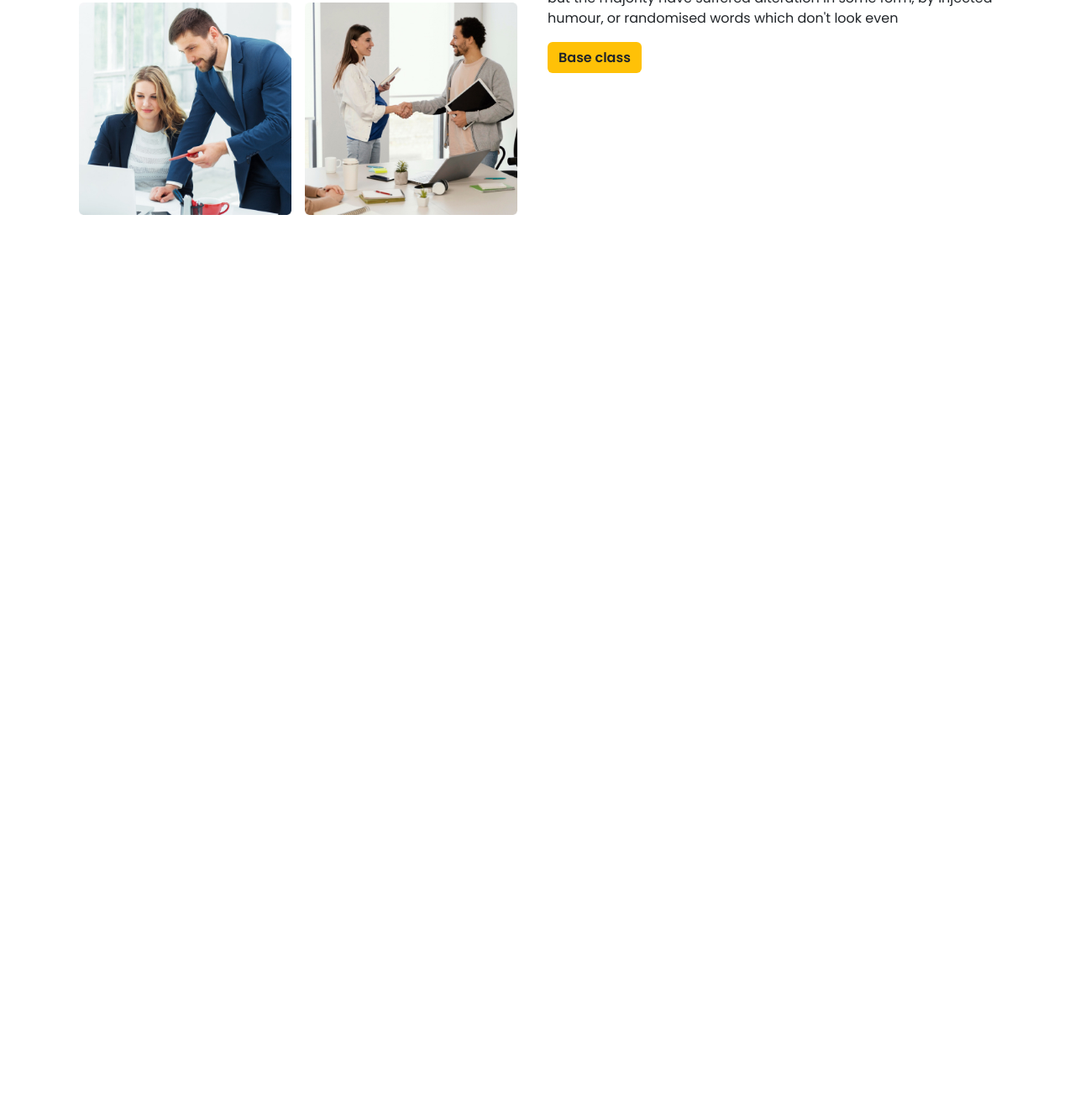
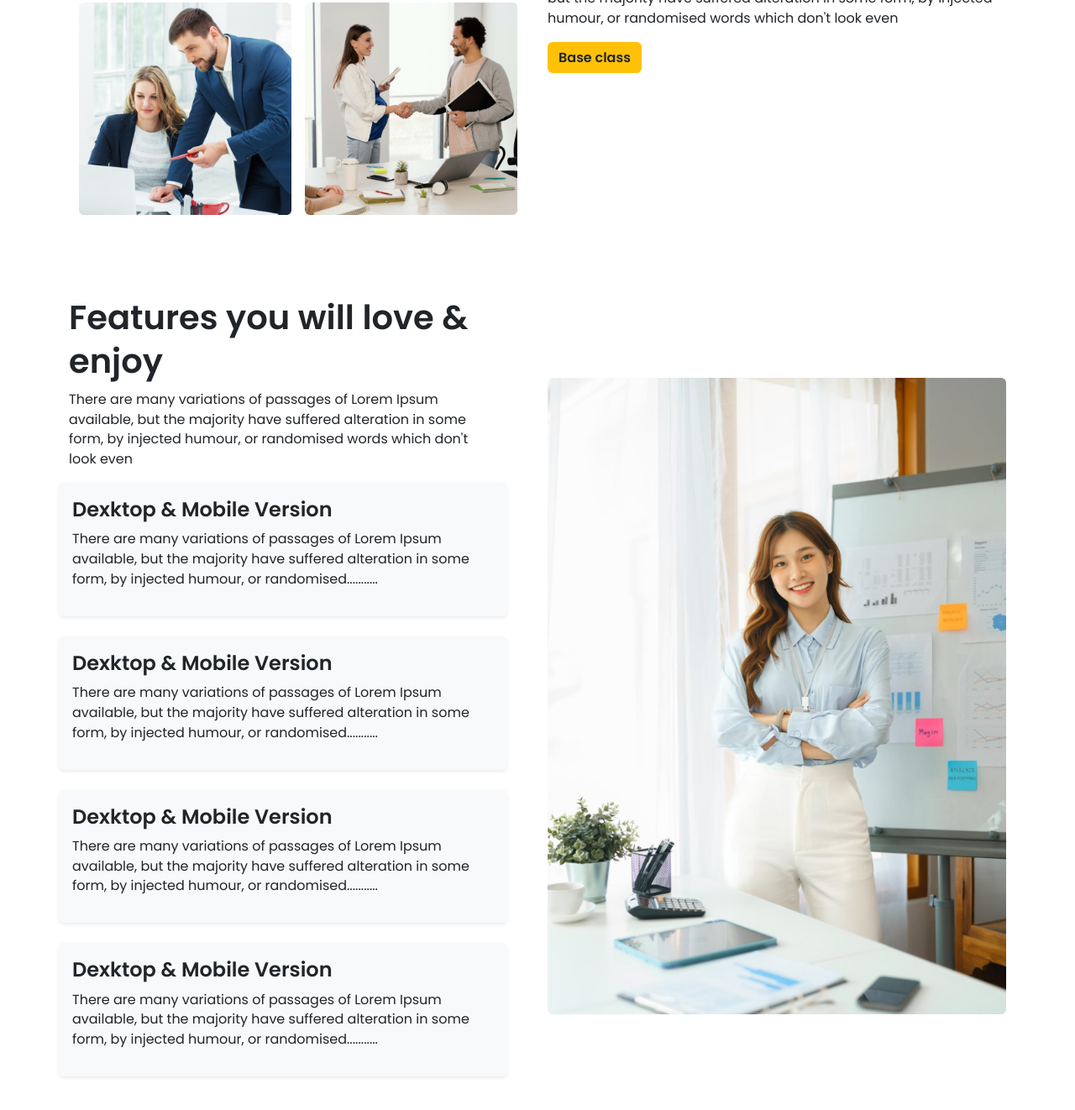
Before and after one commit to fahadbinhasanrafi/bootstrap, a plain HTML site: page index.html in a window 1280 px wide. Shown: the part 1294-2616 px from the top of the page at 84% size. Before the commit the page ends 1598 px from the top, so only its background shows below. Drawn offline with nearby package versions, Linux system fonts and the light colour scheme.

Commit message:
changede

```diff
--- a/index.html
+++ b/index.html
@@ -39,7 +39,7 @@
 
       <!-- SECTION 1 -->
 
-      <section class="bg-warning bg-opacity-50 py-5">
+      <section class="bg-warning bg-opacity-50 py-4 py-md-5">
         <div class="container">
           <div class="row">
             <div class="col-12 col-lg-6 text-center mx-auto">
@@ -62,7 +62,7 @@
 
       <!-- SECTION 2 -->
 
-      <section class="py-5">
+      <section class="py-4 py-md-5">
         <div class="container">
           <div class="row align-items-center">
             <div class="col-12 col-lg-6">
@@ -92,6 +92,40 @@
         </div>
       </section>
 
+      <!-- SECTION 3 -->
+
+      <section class="py-4 py-md-5">
+        <div class="container">
+          <div class="row align-items-center  flex-wrap-reverse">
+            <div class="col-12 col-lg-6 pe-0 pe-lg-5">
+              <h1>Features you will love & enjoy</h1>
+              <p>There are many variations of passages of Lorem Ipsum available, but the majority have suffered alteration in some form, by injected humour, or randomised words which don't look even</p>
+              <div class="row row-cols-1">
+                <div class="col shadow-sm p-3 mb-3 mb-lg-4  bg-body-tertiary rounded">
+                  <h4>Dexktop & Mobile Version</h4>
+                  <p>There are many variations of passages of Lorem Ipsum available, but the majority have suffered alteration in some form, by injected humour, or randomised...........</p>
+                </div>
+                <div class="col shadow-sm p-3 mb-3 mb-lg-4  bg-body-tertiary rounded">
+                  <h4>Dexktop & Mobile Version</h4>
+                  <p>There are many variations of passages of Lorem Ipsum available, but the majority have suffered alteration in some form, by injected humour, or randomised...........</p>
+                </div>
+                <div class="col shadow-sm p-3 mb-3 mb-lg-4  bg-body-tertiary rounded">
+                  <h4>Dexktop & Mobile Version</h4>
+                  <p>There are many variations of passages of Lorem Ipsum available, but the majority have suffered alteration in some form, by injected humour, or randomised...........</p>
+                </div>
+                <div class="col shadow-sm p-3 mb-3 mb-lg-4  bg-body-tertiary rounded">
+                  <h4>Dexktop & Mobile Version</h4>
+                  <p>There are many variations of passages of Lorem Ipsum available, but the majority have suffered alteration in some form, by injected humour, or randomised...........</p>
+                </div>
+              </div>
+            </div>
+            <div class="col-12 col-lg-6">
+              <img src="image/Rectangle 4.jpg" class="img-fluid" alt="">
+            </div>
+          </div>
+        </div>
+      </section>
+
     </main>
     <script src="https://cdn.jsdelivr.net/npm/bootstrap@5.3.2/dist/js/bootstrap.bundle.min.js"></script>
   </body>
```
